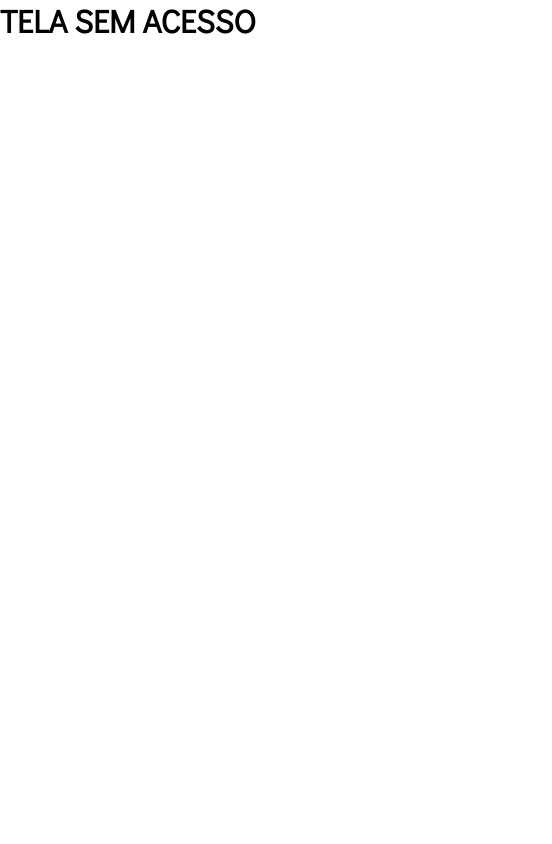
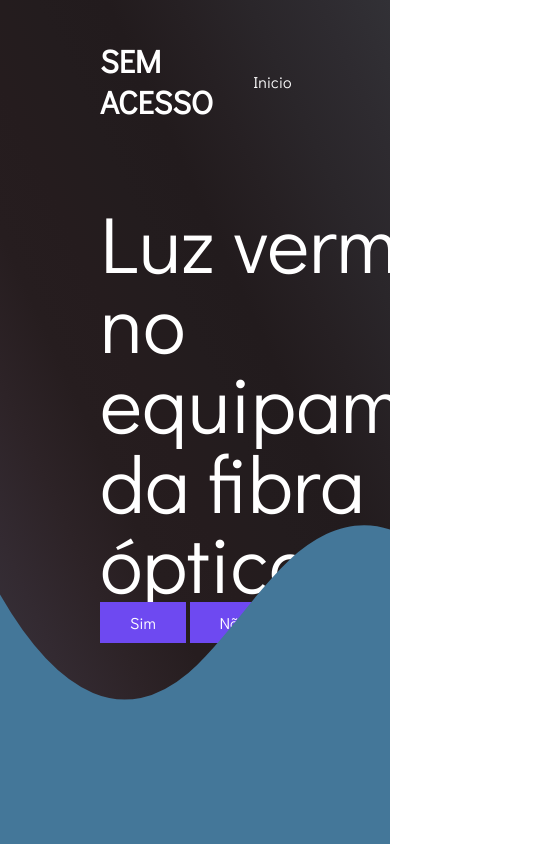
Before and after one commit to mateus17bk/Squid-call-center, a plain HTML site: page tela1.html in a window 390 px wide. Shown: the whole page, 552 px wide, since content can reach past the window. Drawn offline with Linux system fonts and the light colour scheme.

Commit message:
segunda tela

```diff
--- a/style.css
+++ b/style.css
@@ -180,7 +180,7 @@ img {
     .menu{
         position: fixed;
         top: 75px;
-        left: 0;
+        left: -100%;
         display: block;
         padding: 100px 50px;
         text-align: center;
@@ -192,8 +192,14 @@ img {
         border: 1px solid rgba(0,0,0,0.2);
     }
 
+    .menu.active{
+        left: 0;
+    }
+
     header ul li a{
         color: #111;
+        font-size: 24px;
+        margin: 10px;
     }
 
     .toggle{
@@ -202,7 +208,63 @@ img {
         background: url(img/menu.png);
         background-position: center;
         background-repeat: no-repeat;
-        background=size: 30px;
+        background-size: 30px;
+        cursor: pointer;
+
 
     }
+
+    .toggle.active{
+        background: url(img/close.png);
+        background-position: center;
+        background-repeat: no-repeat;
+        background-size: 25px;
+        cursor: pointer;
+    }
+
+
+    header.sticky .toggle{
+        filter: invert(1);
+    }
+
+    select{
+        padding: 100px 50px;
+    }
+
+    .banner{
+        padding: 150px 50px 100px;
+    }
+
+    .banner h2{
+        font-size: 1.5em;
+    }
+
+    .banner h3{
+        font-size: 1em;
+    }
+
+    .textBx h2{
+        font-size:20px;
+    }
+
+    .suporte .content .suporteBx{
+        margin: 10px;
+    }
+
+    @media (max-width: 600px){
+        header,
+        header.sticky{
+            padding: 20px 20px;
+            z-index: 1000;
+        }
+
+        .banner{
+            padding: 150px 20px 100px;
+        }
+
+        section{
+            padding: 100px 20px;
+        }
+    }
+
 }
--- /dev/null
+++ b/style1.css
@@ -0,0 +1,93 @@
+@import url('https://fonts.googleapis.com/css2?family=Didact+Gothic&display=swap');
+*
+{
+    margin: 0;
+    padding: 0;
+    box-sizing: border-box;
+    font-family: 'Didact Gothic', sans-serif;
+}
+
+.sec{
+    position: relative;
+    width: 100%;
+    min-height: 100vh;
+    background-image: linear-gradient(to left bottom, #323136, #2e2b30, #2a262a, #262023, #221b1d, #231c1e, #251c1e, #261d1f, #2d2327, #332a31, #37313a, #3b3844);
+    display: flex;
+    align-items: center;
+    padding: 100px;
+
+}
+
+
+.custom-shape-divider-bottom-1605885341 {
+    position: absolute;
+    bottom: 0;
+    left: 0;
+    width: 100%;
+    overflow: hidden;
+    line-height: 0;
+}
+
+.custom-shape-divider-bottom-1605885341 svg {
+    position: relative;
+    display: block;
+    width: calc(180% + 1.3px);
+    height: 323px;
+}
+
+.custom-shape-divider-bottom-1605885341 .shape-fill {
+    fill: #447799;
+}
+
+header{
+    position: absolute;
+    top: 0;
+    left: 0;
+    width: 100%;
+    padding: 40px 100px;
+    display: flex;
+    justify-content: space-between;
+    align-items: center;
+}
+
+header .acesso{
+    color: #FFFFFF;
+    font-size: 2em;
+    font-weight: 700;
+    text-transform: uppercase;
+    text-decoration: none;
+}
+
+header .navigation{
+    position: relative;
+    display: flex;
+}
+
+header .navigation li{
+    list-style: none;
+}
+
+header .navigation li a{
+    color: #FFFFFF;
+    margin-left: 40px;
+    text-decoration: none;
+}
+
+.content {
+    position: relative;
+    max-width: 600px;
+}
+
+.content p{
+    color: #FFFFFF;
+    font-size: 5em;
+    line-height: 1em;
+}
+
+.content a{
+    padding: 10px 30px;
+    background: #6e49f1;
+    display: inline-block;
+    text-decoration: none;
+    color: #fff;
+}
--- a/tela1.html
+++ b/tela1.html
@@ -4,9 +4,31 @@
     <meta name="viewport" content="width=device-width, initial-scale=1.0">
     <meta charset="UTF-8">
     <title>SquidTelecom | Guia de procedimentos técnicos</title>
-    <link rel="stylesheet" href="style.css">
+    <link rel="stylesheet" href="style1.css">
 </head>
 <body>
-    <h1>TELA SEM ACESSO</h1>
+   <section class="sec">
+
+    <header>
+        <a href="#" class="acesso">Sem acesso</a>
+        <ul class="navigation">
+            <li><a href="index.html">Inicio</a></li>
+        </ul>
+    </header>
+
+    <div class="content">
+        <div class="textBx">
+            <p>Luz vermelha no equipamento da fibra óptica?</p>
+            <a href="#">Sim</a>
+            <a href="#">Não</a>
+        </div>
+    </div>
+
+   <div class="custom-shape-divider-bottom-1605885341">
+    <svg data-name="Layer 1" xmlns="http://www.w3.org/2000/svg" viewBox="0 0 1200 120" preserveAspectRatio="none">
+        <path d="M985.66,92.83C906.67,72,823.78,31,743.84,14.19c-82.26-17.34-168.06-16.33-250.45.39-57.84,11.73-114,31.07-172,41.86A600.21,600.21,0,0,1,0,27.35V120H1200V95.8C1132.19,118.92,1055.71,111.31,985.66,92.83Z" class="shape-fill"></path>
+    </svg>
+</div>
+   </section>
 </body>
 </html>
```
Also changed, not shown: index.html (+10 -1 lines), img/close.png (added).
